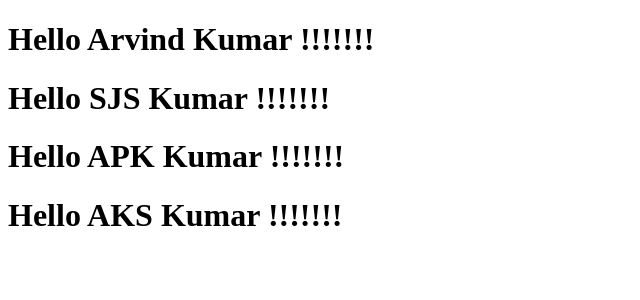
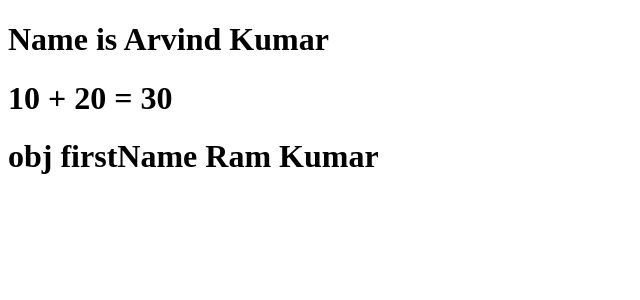
Before and after one commit to Arvindkr123/LearnReactMySide, a React (Create React App) app: page / in a window 1280 px wide. Shown: the top 300 px of the page, without its empty margins (0-640 px from the left). Built offline with nearby package versions, Linux system fonts and the light colour scheme.

Commit message:
I have added some concept related JSX in App.js file

```diff
--- a/src/App.js
+++ b/src/App.js
@@ -1,13 +1,22 @@
-import React, { Component } from "react";
+import React from "react";
 import Student from "./Student";
-class App extends Component {
-  render() {
-    return <div>
-      <Student name={"Arvind Kumar"}/>
-      <Student name={"SJS Kumar"}/>
-      <Student name={"APK Kumar"}/>
-      <Student name={"AKS Kumar"}/>
-    </div>;
+function App() {
+  const ele = 'Arvind Kumar'
+  const obj = {
+    firstName :'Ram Kumar'
   }
+
+  function show(){
+    console.log('I\'m show function')
+  }
+  return (
+    <div>
+      <h1>Name is {ele}</h1>
+      <h1>10 + 20 = {10 + 20}</h1>
+      <h1>obj firstName {obj.firstName}</h1>
+      <h1>{show()}</h1>
+    </div>
+  );
 }
+
 export default App;
```
